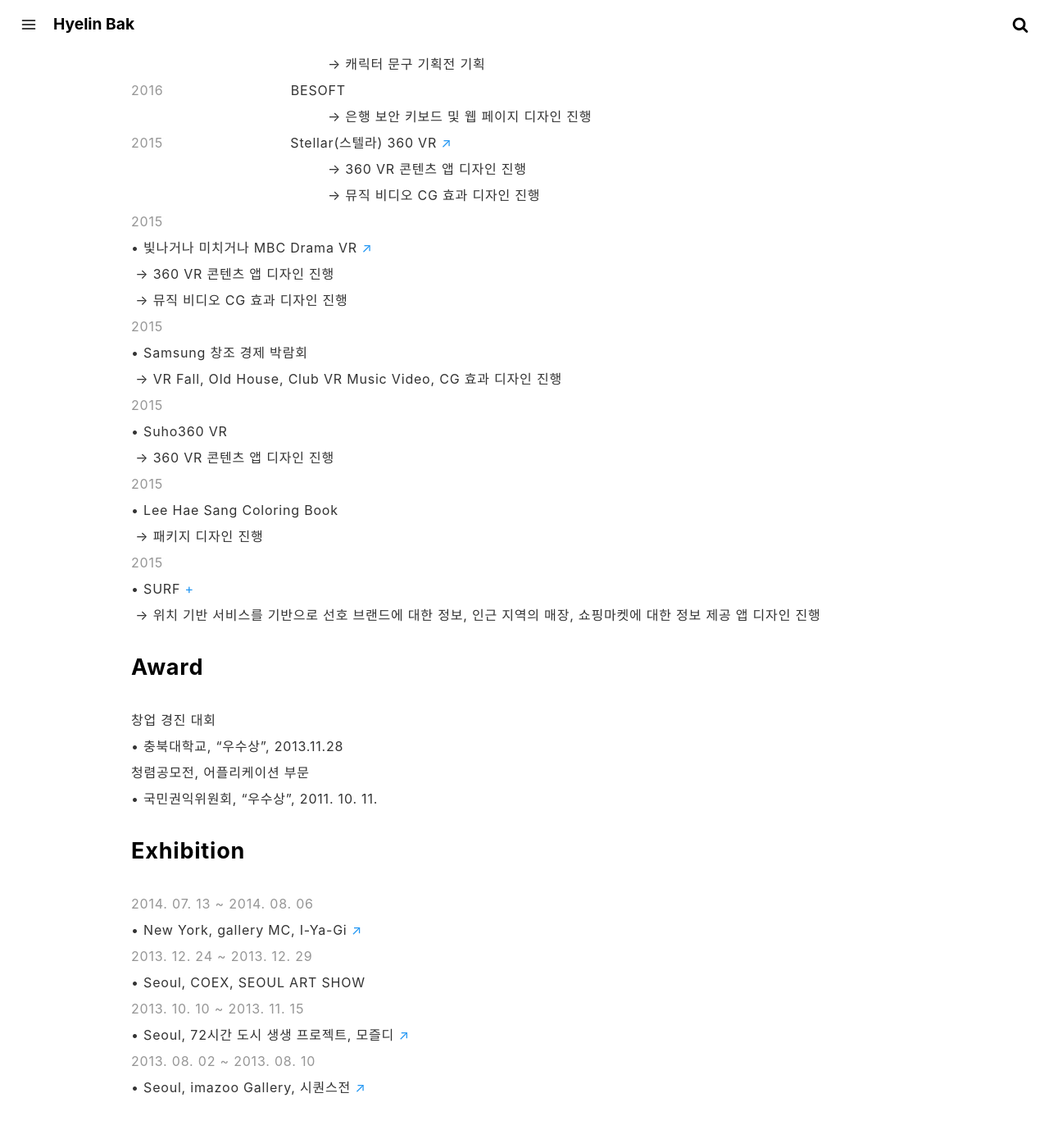
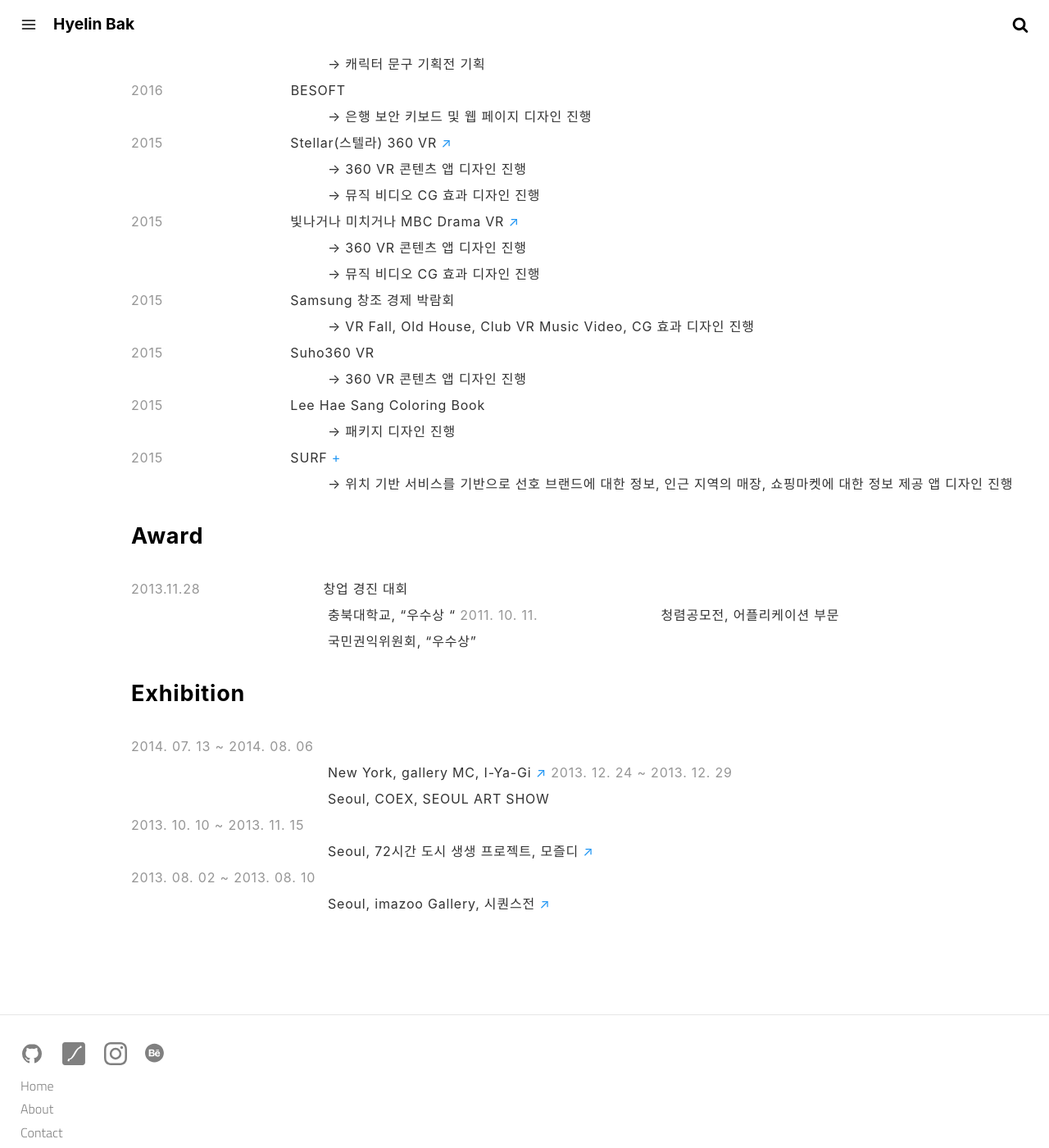
Before and after one commit to crazyjamy/crazyjamy.github.io, a Jekyll site: the page built from about.md, in a window 1280 px wide and 1400 px high, scrolled down 2479 px. Shown: the whole window at 82% size. Built offline with Jekyll 4.4.1, drawn with Linux system fonts in a browser that asks for light colours.

Commit message:
Update about.md

```diff
--- a/about.md
+++ b/about.md
@@ -87,35 +87,30 @@
 <span style="color: #969696;"> 2015 </span><span style="margin-left: 150px;">Stellar(스텔라) 360 VR [↗](https://www.youtube.com/watch?v=gvORWNSsGak)</span>
 <span style="margin-left: 240px;"> → 360 VR 콘텐츠 앱 디자인 진행</span>
 <span style="margin-left: 240px;"> → 뮤직 비디오 CG 효과 디자인 진행</span>
-<span style="color: #969696;"> 2015 </span>
-•  빛나거나 미치거나 MBC Drama VR [↗](https://www.youtube.com/watch?v=7Eo8ddIhUnE)
-&nbsp;→ 360 VR 콘텐츠 앱 디자인 진행
-&nbsp;→ 뮤직 비디오 CG 효과 디자인 진행
-<span style="color: #969696;"> 2015 </span>
-•  Samsung 창조 경제 박람회
-&nbsp;→ VR Fall, Old House, Club VR Music Video, CG 효과 디자인 진행
-<span style="color: #969696;"> 2015 </span>
-• Suho360 VR
-&nbsp;→ 360 VR 콘텐츠 앱 디자인 진행
-<span style="color: #969696;"> 2015 </span>
-• Lee Hae Sang Coloring Book
-&nbsp;→ 패키지 디자인 진행
-<span style="color: #969696;"> 2015 </span>
-• SURF [+](../marshmello/)
-&nbsp;→ 위치 기반 서비스를 기반으로 선호 브랜드에 대한 정보, 인근 지역의 매장, 쇼핑마켓에 대한 정보 제공 앱 디자인 진행
+<span style="color: #969696;"> 2015 </span><span style="margin-left: 150px;">빛나거나 미치거나 MBC Drama VR [↗](https://www.youtube.com/watch?v=7Eo8ddIhUnE)</span>
+<span style="margin-left: 240px;"> → 360 VR 콘텐츠 앱 디자인 진행</span>
+<span style="margin-left: 240px;"> → 뮤직 비디오 CG 효과 디자인 진행</span>
+<span style="color: #969696;"> 2015 </span><span style="margin-left: 150px;">Samsung 창조 경제 박람회</span>
+<span style="margin-left: 240px;"> → VR Fall, Old House, Club VR Music Video, CG 효과 디자인 진행</span>
+<span style="color: #969696;"> 2015 </span><span style="margin-left: 150px;">Suho360 VR</span>
+<span style="margin-left: 240px;">→ 360 VR 콘텐츠 앱 디자인 진행</span>
+<span style="color: #969696;"> 2015 </span><span style="margin-left: 150px;">Lee Hae Sang Coloring Book</span>
+<span style="margin-left: 240px;">→ 패키지 디자인 진행</span>
+<span style="color: #969696;"> 2015 </span><span style="margin-left: 150px;">SURF [+](../marshmello/)</span>
+<span style="margin-left: 240px;"> → 위치 기반 서비스를 기반으로 선호 브랜드에 대한 정보, 인근 지역의 매장, 쇼핑마켓에 대한 정보 제공 앱 디자인 진행</span>
 
 ### Award
-창업 경진 대회
-• 충북대학교, "우수상", 2013.11.28
-청렴공모전, 어플리케이션 부문
-• 국민권익위원회, "우수상", 2011. 10. 11.
+<span style="color: #969696;">2013.11.28</span><span style="margin-left: 150px;">창업 경진 대회</span>
+<span style="margin-left: 240px;">충북대학교, "우수상 "</span>
+<span style="color: #969696;">2011. 10. 11.</span><span style="margin-left: 150px;">청렴공모전, 어플리케이션 부문</span>
+<span style="margin-left: 240px;">국민권익위원회, "우수상"</span>
 
 ### Exhibition
 <span style="color: #969696;">2014. 07. 13 ~ 2014. 08. 06</span>
-•  New York, gallery MC, I-Ya-Gi <a href="http://www.gallerymc.org/h/i-ya-gi-that-connote-you-and-me/" target="_blank">↗</a>
+<span style="margin-left: 240px;"> New York, gallery MC, I-Ya-Gi <a href="http://www.gallerymc.org/h/i-ya-gi-that-connote-you-and-me/" target="_blank">↗</a></span>
 <span style="color: #969696;">2013. 12. 24 ~ 2013. 12. 29</span>
-•  Seoul, COEX, SEOUL ART SHOW
+<span style="margin-left: 240px;"> Seoul, COEX, SEOUL ART SHOW </span>
 <span style="color: #969696;">2013. 10. 10 ~ 2013. 11. 15</span>
-•  Seoul, 72시간 도시 생생 프로젝트, 모즐디 <a href="https://www.lafent.com/inews/news_view.html?news_id=110411" target="_blank">↗</a>
+<span style="margin-left: 240px;"> Seoul, 72시간 도시 생생 프로젝트, 모즐디 <a href="https://www.lafent.com/inews/news_view.html?news_id=110411" target="_blank">↗</a></span>
 <span style="color: #969696;">2013. 08. 02 ~ 2013. 08. 10</span>
-•  Seoul, imazoo Gallery, 시퀀스전 <a href="http://www.imazoo.com/index.htm" target="_blank">↗</a>
+<span style="margin-left: 240px;"> Seoul, imazoo Gallery, 시퀀스전 <a href="http://www.imazoo.com/index.htm" target="_blank">↗</a></span>
```
